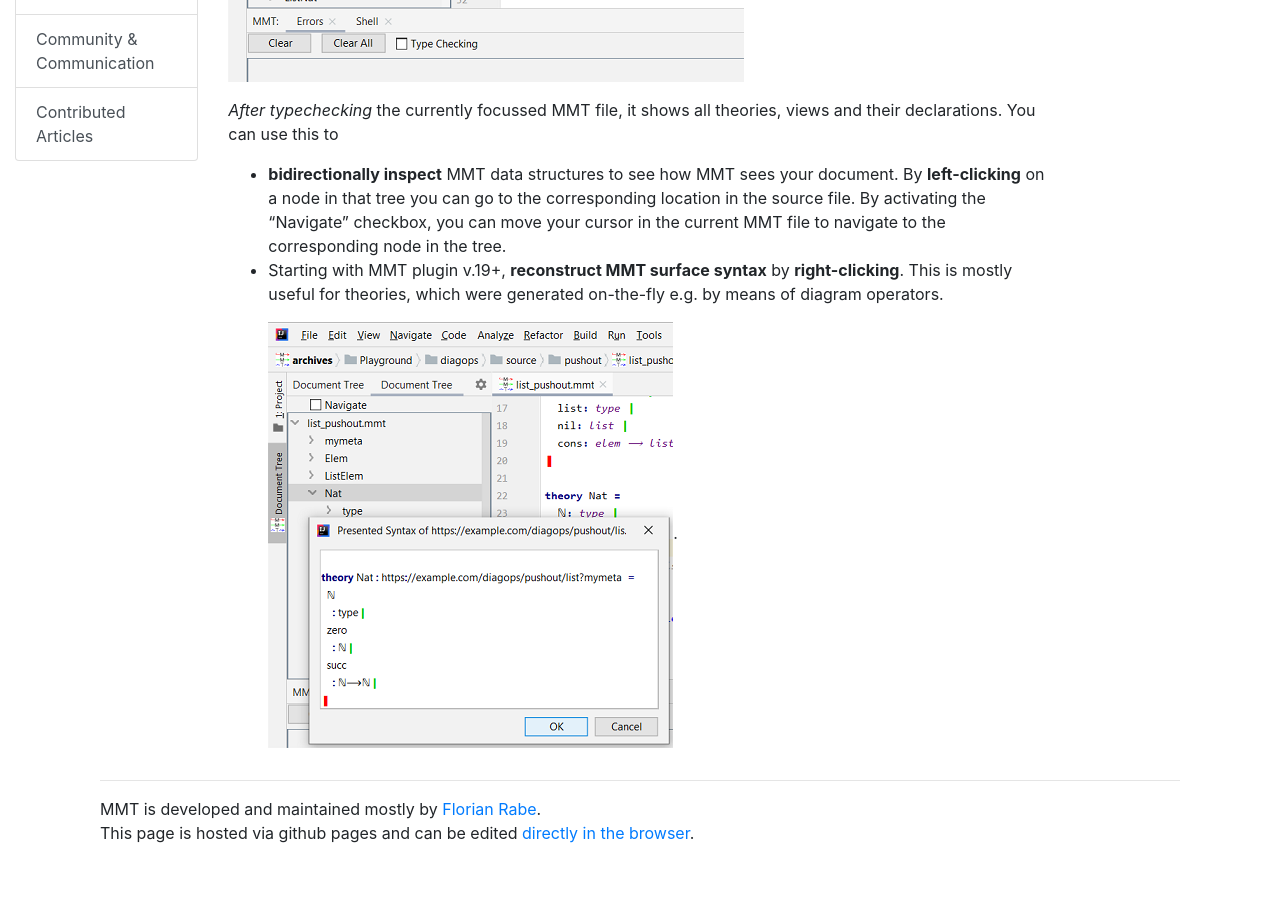
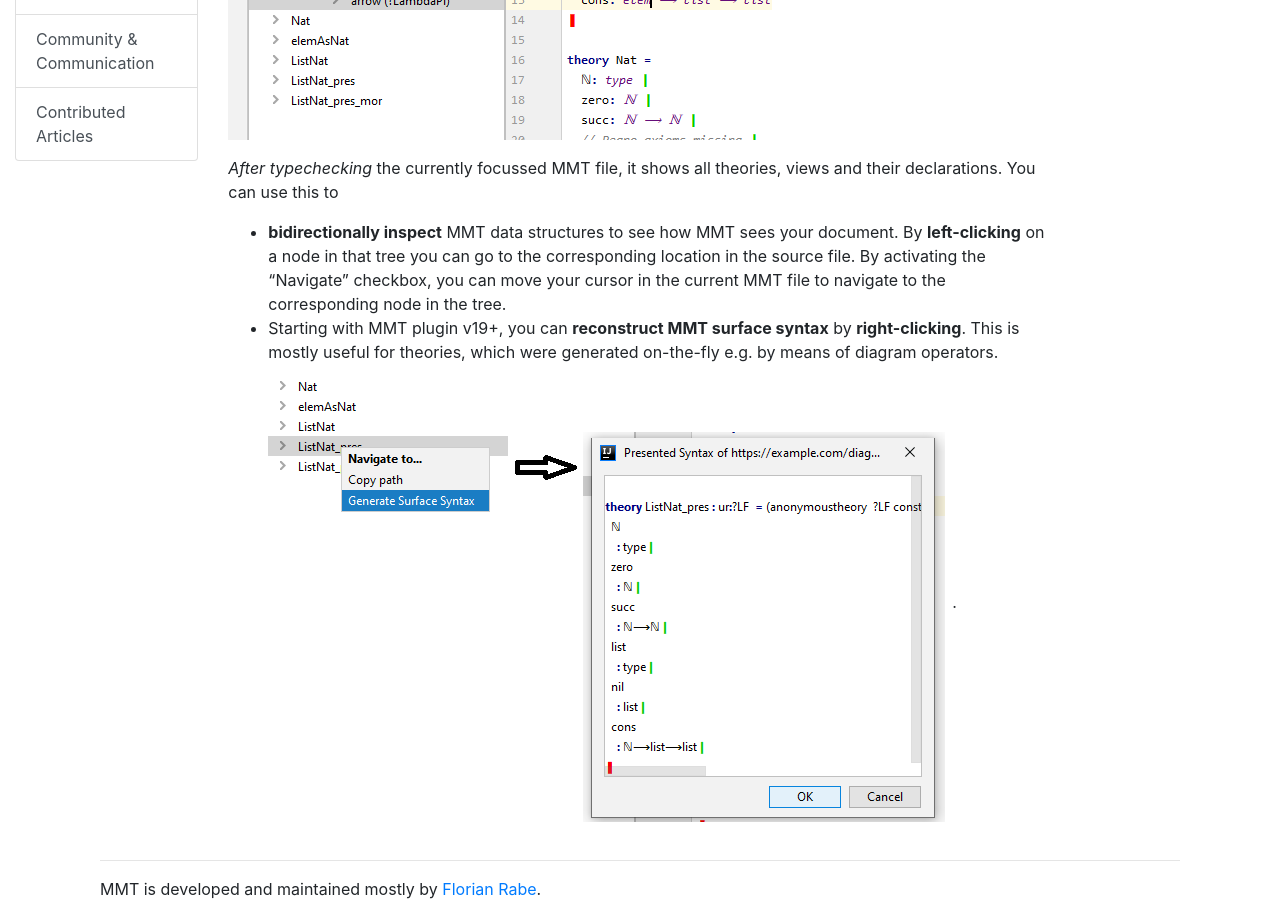
Before and after one commit to UniFormal/uniformal.github.io, a Jekyll site: the page built from doc/applications/intellij/index.md, in a window 1280 px wide and 900 px high, scrolled down 926 px. Built offline with Jekyll 4.4.1, drawn with Linux system fonts in a browser that asks for light colours; before the commit the page ends 1787 px from its top, so only the background shows below that.

Commit message:
update docs with latest sidekick features of plugin

```diff
--- a/doc/applications/intellij/index.md
+++ b/doc/applications/intellij/index.md
@@ -21,11 +21,12 @@ See [refactoring tools page](refactoring-tools).
 ## Usage of the Sidekick
 
 The sidekick appears as a panel on the left side of an IntelliJ MMT project:
+
 ![Screenshot of the MMT sidekick showing an expanded syntax tree of a theory, a declaration and its type component](../../../img/intellij-mmt-sidekick.png)
 
 *After typechecking* the currently focussed MMT file, it shows all theories, views and their declarations. You can use this to
 
 - **bidirectionally inspect** MMT data structures to see how MMT sees your document. By **left-clicking** on a node in that tree you can go to the corresponding location in the source file. By activating the "Navigate" checkbox, you can move your cursor in the current MMT file to navigate to the corresponding node in the tree.
-- Starting with MMT plugin v.19+, **reconstruct MMT surface syntax** by **right-clicking**. This is mostly useful for theories, which were generated on-the-fly e.g. by means of diagram operators.
+- Starting with MMT plugin v19+, you can **reconstruct MMT surface syntax** by **right-clicking**. This is mostly useful for theories, which were generated on-the-fly e.g. by means of diagram operators.
 
     ![Screenshot of the MMT sidekick reconstructing MMT surface syntax](../../../img/intellij-mmt-sidekick-surface-syntax.png).
```
Also changed, not shown: img/intellij-mmt-sidekick-surface-syntax.png, img/intellij-mmt-sidekick.png.
